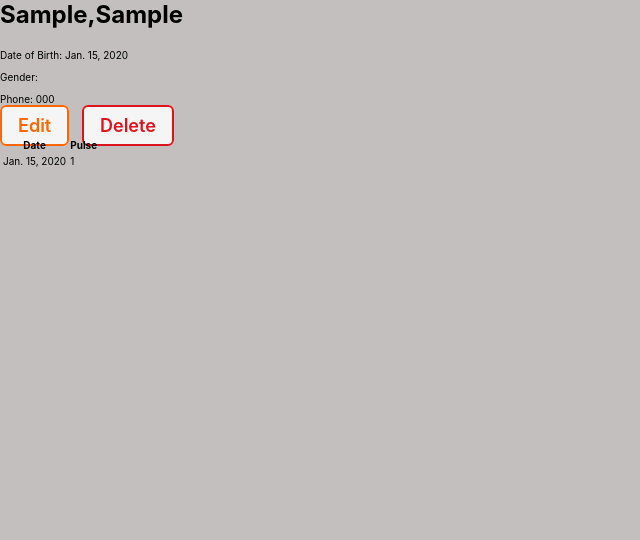
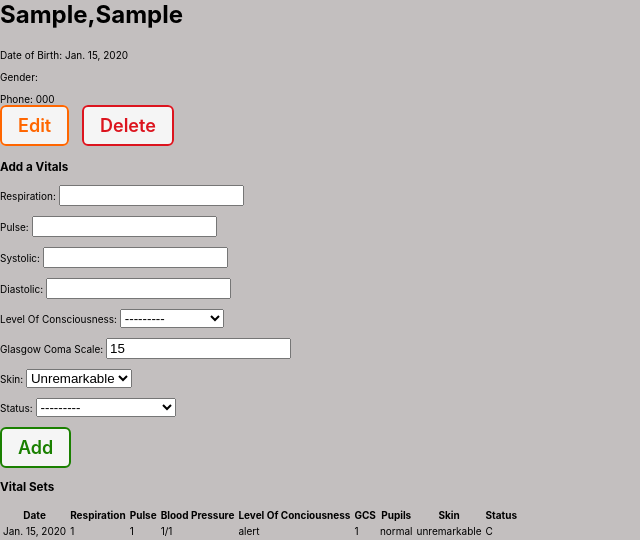
Before and after one commit to Aishaml1/VitalsEMS, a Django app: page /patients/1/ in a window 1280 px wide. Shown: the part 377-917 px from the top of the page, without its empty margins (0-640 px from the left). Before the commit the page ends 544 px from the top, so only its background shows below. Run offline with Django 3.2, Linux system fonts and the light colour scheme; tables that the repository leaves empty hold one stand-in row (values such as "Sample post").

Commit message:
render the form

```diff
--- a/main_app/forms.py
+++ b/main_app/forms.py
@@ -1,10 +1,21 @@
-from django import forms, ModelForm
-from models import Vitals
+from django.forms import ModelForm
+from .models import Vitals
 
 class VitalsForm(ModelForm):
     class Meta:
         model = Vitals
-        fields = ['__all__']
+        fields = ['respiration','pulse','systolic', 'diastolic', 'consciousness', 'gcs', 'skin', 'status']
+
+
+
+
+
+
+
+
+
+
+
 
 
 # Class Vitals(forms.ModelForm):
--- a/main_app/templates/patients/detail.html
+++ b/main_app/templates/patients/detail.html
@@ -29,20 +29,47 @@ href="{% static 'css/' %}"
     <a href="{% url 'patients_delete' patient.id %}" class="btn danger">Delete</a>
     </div>
 </section>
-</div>
+<br />
+
+<h3>Add a Vitals</h3>
+    <form
+      method="post"
+      class="subsection-content"
+    >
+      {% csrf_token %}
+      {{ vitals_form.as_p }}
+      <button type="submit" class="btn submit">Add</button>
+    </form>
+    <h3>Vital Sets</h3>
+
+<section>
     <table>
       <thead>
-        <tr><th>Date</th><th>Pulse</th></tr>
+    <tr><th>Date</th><th>Respiration</th><th>Pulse</th><th>Blood Pressure</th><th>Level Of Conciousness</th><th>GCS</th><th>Pupils</th><th>Skin</th><th>Status</th>
       </thead>
       <tbody>
         {% for vitals in patient.vitals_set.all %}
           <tr>
             <td>{{vitals.vitals_date}}</td>
+            <td>{{vitals.respiration}}</td>
             <td>{{vitals.pulse}}</td>
+            <td>{{vitals.systolic}}/{{vitals.diastolic}}</td>
+            <td>{{vitals.consciousness}}</td>
+            <td>{{vitals.gcs}}</td>
+            <td>{{vitals.pupils}}</td>
+            <td>{{vitals.skin}}</td>
+            <td>{{vitals.status}}</td>
           </tr>
         {% endfor %}
       </tbody>
     </table>
+
+
+{% comment %}
+<div>
+</tr> <th>Notes</th>
+<td>{{vitals.notes}} </td></tr> {% endcomment %}
+
   </section>
-</div>
+
 {% endblock %}
--- a/main_app/views.py
+++ b/main_app/views.py
@@ -1,6 +1,7 @@
 from django.shortcuts import render
 from django.views.generic.edit import CreateView, UpdateView, DeleteView
 from .models import Patient
+from .forms import VitalsForm
 
 
 # Create your views here.
@@ -18,7 +19,10 @@ def patients_index(request):
 
 def patients_detail(request, patient_id):
   patient = Patient.objects.get(id=patient_id)
-  return render(request, 'patients/detail.html', { 'patient': patient })
+  vitals_form = VitalsForm()
+  return render(request, 'patients/detail.html', {
+    'patient': patient, 'vitals_form': vitals_form
+    })
 
 class PatientCreate(CreateView):
   model = Patient
```
